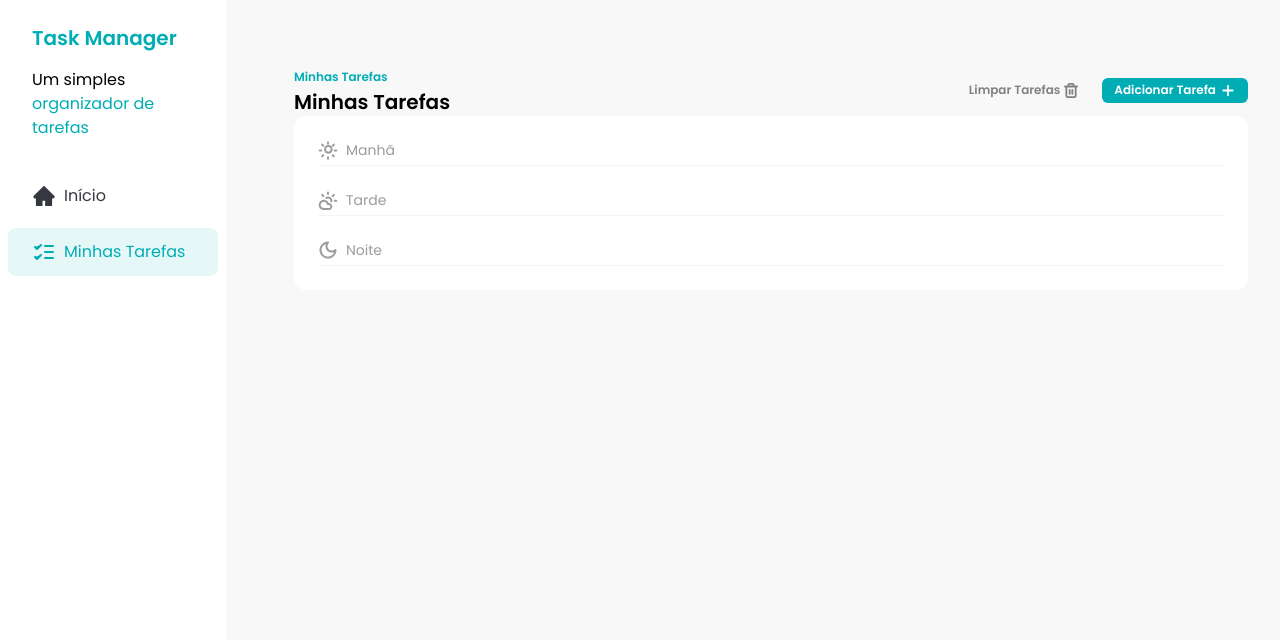
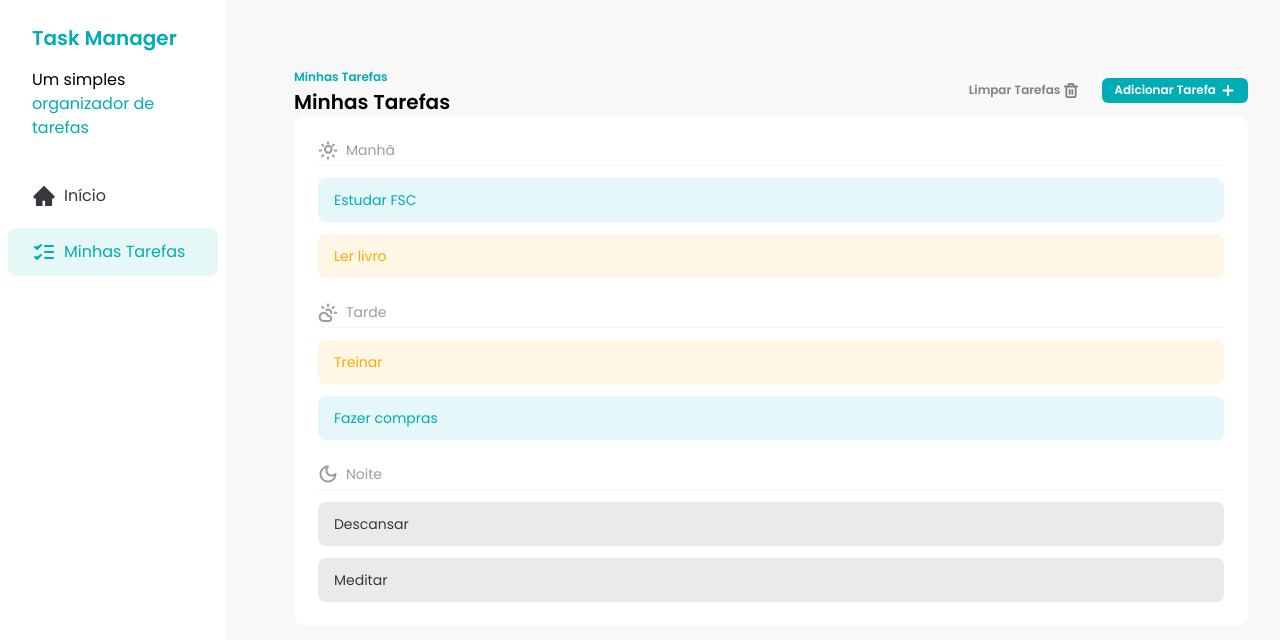
Before and after one commit to Cleyton-1995/fsc-task-manager, a React (Vite) app: page / in a window 1280 px wide. Shown: the top 640 px of the page. Built offline with nearby package versions, Linux system fonts and the light colour scheme.

Commit message:
feat: ensure tasks are listed on Tasks Components

```diff
--- a/src/components/Tasks.jsx
+++ b/src/components/Tasks.jsx
@@ -5,7 +5,16 @@ import MoonIcon from '../assets/icons/moon.svg?react';
 import CloudIcon from '../assets/icons/cloud-sun.svg?react';
 import Button from './Button';
 import TasksSeparator from './TasksSeparator';
+import { useState } from 'react';
+import TASKS from '../constants/tasks';
+import TasksItem from './TasksItem';
 export default function Tasks() {
+  const [tasks] = useState(TASKS);
+
+  const morningTasks = tasks.filter((task) => task.time === 'morning');
+  const afternoonTasks = tasks.filter((task) => task.time === 'afternoon');
+  const eveningTasks = tasks.filter((task) => task.time === 'evening');
+
   return (
     <div className="w-full px-8 py-16">
       <div className="flex w-full justify-between">
@@ -31,14 +40,26 @@ export default function Tasks() {
       <div className="rounded-xl bg-white p-6">
         <div className="space-y-3">
           <TasksSeparator title="Manhã" icon={<SunIcon />} />
+
+          {morningTasks.map((task) => (
+            <TasksItem key={task.id} task={task} />
+          ))}
         </div>
 
         <div className="my-6 space-y-3">
           <TasksSeparator title="Tarde" icon={<CloudIcon />} />
+
+          {afternoonTasks.map((task) => (
+            <TasksItem key={task.id} task={task} />
+          ))}
         </div>
 
         <div className="space-y-3">
           <TasksSeparator title="Noite" icon={<MoonIcon />} />
+
+          {eveningTasks.map((task) => (
+            <TasksItem key={task.id} task={task} />
+          ))}
         </div>
       </div>
     </div>
--- /dev/null
+++ b/src/components/TasksItem.jsx
@@ -0,0 +1,21 @@
+export default function TasksItem({ task }) {
+  function getStatusClasses() {
+    if (task.status === 'done') {
+      return 'bg-[#00ADB5] bg-opacity-10 text-[#00ADB5]';
+    }
+    if (task.status === 'in_progress') {
+      return 'bg-[#FFAA04] bg-opacity-10 text-[#FFAA04]';
+    }
+    if (task.status === 'not_started') {
+      return 'bg-[#35383E] bg-opacity-10 text-[#35383E]';
+    }
+  }
+
+  return (
+    <div
+      className={`flex items-center gap-2 rounded-lg px-4 py-3 text-sm ${getStatusClasses()}`}
+    >
+      {task.title}
+    </div>
+  );
+}
--- /dev/null
+++ b/src/constants/tasks.js
@@ -0,0 +1,46 @@
+const TASKS = [
+  {
+    id: 1,
+    title: 'Estudar FSC',
+    description: 'Estudar para a prova do FSC',
+    time: 'morning',
+    status: 'done',
+  },
+  {
+    id: 2,
+    title: 'Ler livro',
+    description: 'Ler livro para a prova do FSC',
+    time: 'morning',
+    status: 'in_progress',
+  },
+  {
+    id: 3,
+    title: 'Treinar',
+    description: 'Treinar para a competição de natação',
+    time: 'afternoon',
+    status: 'in_progress',
+  },
+  {
+    id: 4,
+    title: 'Fazer compras',
+    description: 'Compras de ingredientes para o jantar',
+    time: 'afternoon',
+    status: 'done',
+  },
+  {
+    id: 5,
+    title: 'Descansar',
+    description: 'Assitir um filme com a família',
+    time: 'evening',
+    status: 'not_started',
+  },
+  {
+    id: 6,
+    title: 'Meditar',
+    description: 'Meditar 10 minutos',
+    time: 'evening',
+    status: 'not_started',
+  },
+];
+
+export default TASKS;
```
